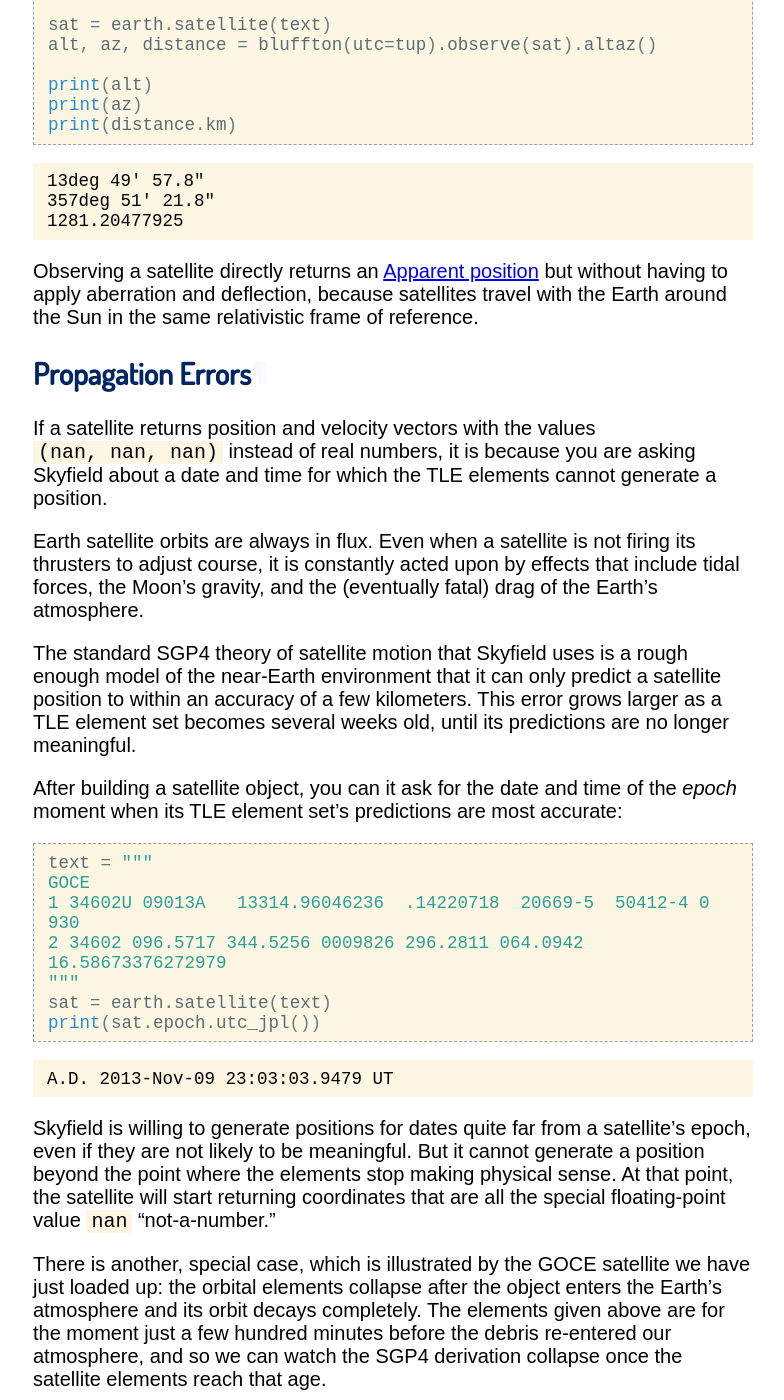
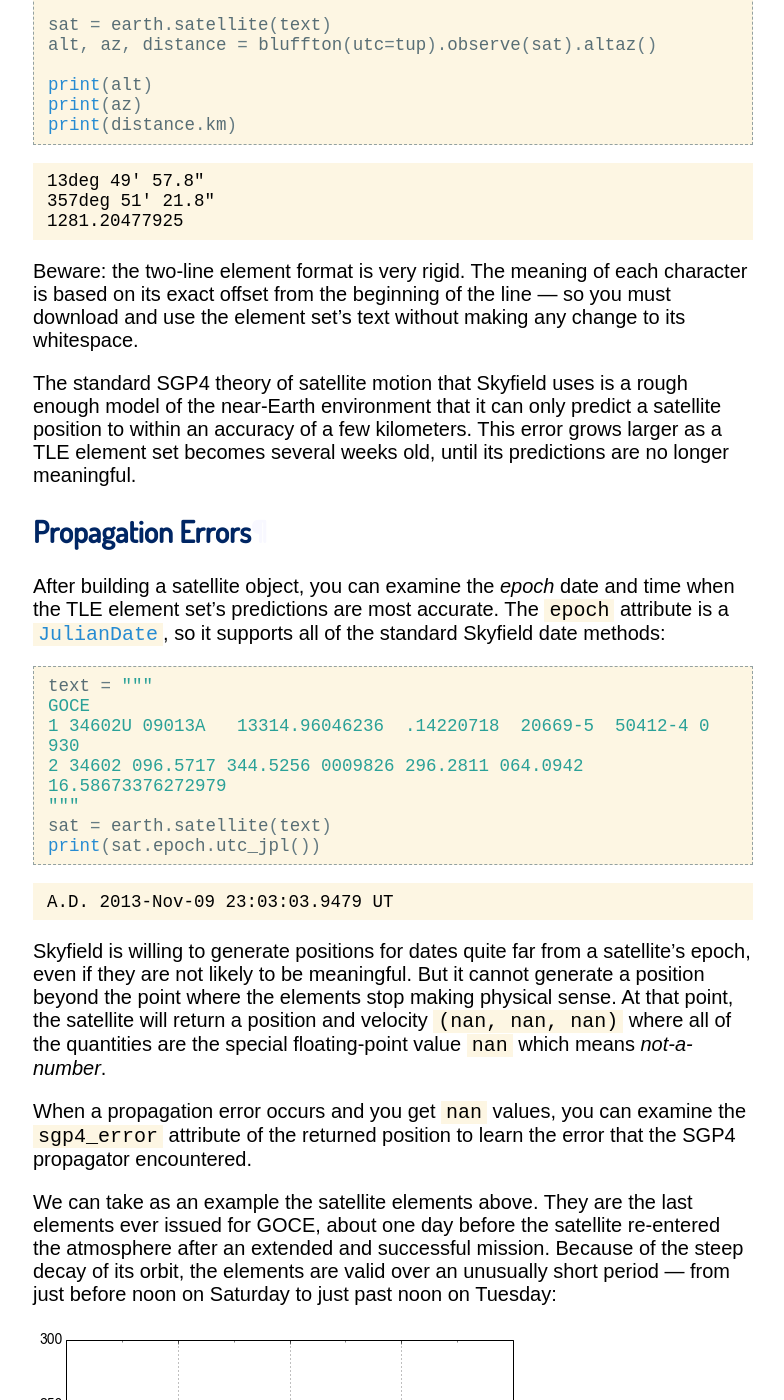
Before and after one commit to skyfielders/python-skyfield, a Sphinx documentation site: the page built from skyfield/documentation/earth-satellites.rst, in a window 1280 px wide and 1400 px high, scrolled down 602 px. Shown: the whole window, without its empty margins (247-1031 px from the left). Built offline with Sphinx 7.4.7, drawn with Linux system fonts in a browser that asks for light colours; some of the changed text lies outside the part shown.

Commit message:
Document how to see SGP4 propagation errors

```diff
--- a/skyfield/documentation/earth-satellites.rst
+++ b/skyfield/documentation/earth-satellites.rst
@@ -43,24 +43,11 @@
     357deg 51' 21.8"
     1281.20477925
 
-Observing a satellite directly returns an :ref:`apparent`
-but without having to apply aberration and deflection,
-because satellites travel with the Earth around the Sun
-in the same relativistic frame of reference.
-
-Propagation Errors
-==================
-
-If a satellite returns position and velocity vectors
-with the values ``(nan, nan, nan)`` instead of real numbers,
-it is because you are asking Skyfield about a date and time
-for which the TLE elements cannot generate a position.
-
-Earth satellite orbits are always in flux.
-Even when a satellite is not firing its thrusters to adjust course,
-it is constantly acted upon by effects
-that include tidal forces, the Moon’s gravity,
-and the (eventually fatal) drag of the Earth’s atmosphere.
+Beware: the two-line element format is very rigid.
+The meaning of each character
+is based on its exact offset from the beginning of the line —
+so you must download and use the element set’s text
+without making any change to its whitespace.
 
 The standard SGP4 theory of satellite motion that Skyfield uses
 is a rough enough model of the near-Earth environment
@@ -69,10 +56,14 @@
 This error grows larger as a TLE element set becomes several weeks old,
 until its predictions are no longer meaningful.
 
+Propagation Errors
+==================
+
 After building a satellite object,
-you can it ask for the date and time
-of the *epoch* moment when its TLE element set’s predictions
-are most accurate:
+you can examine the *epoch* date and time
+when the TLE element set’s predictions are most accurate.
+The ``epoch`` attribute is a :class:`JulianDate`,
+so it supports all of the standard Skyfield date methods:
 
 .. testcode::
 
@@ -93,63 +84,66 @@
 even if they are not likely to be meaningful.
 But it cannot generate a position
 beyond the point where the elements stop making physical sense.
-At that point, the satellite will start returning coordinates
-that are all the special floating-point value ``nan`` “not-a-number.”
+At that point, the satellite will return a position and velocity
+``(nan, nan, nan)`` where all of the quantities
+are the special floating-point value ``nan`` which means *not-a-number*.
 
-There is another, special case,
-which is illustrated by the GOCE satellite we have just loaded up:
-the orbital elements collapse
-after the object enters the Earth’s atmosphere
-and its orbit decays completely.
-The elements given above are for the moment just a few hundred minutes
-before the debris re-entered our atmosphere,
-and so we can watch the SGP4 derivation collapse
-once the satellite elements reach that age.
+When a propagation error occurs and you get ``nan`` values,
+you can examine the ``sgp4_error`` attribute of the returned position
+to learn the error that the SGP4 propagator encountered.
 
-Starting 300 minutes after at the TLE element set’s epoch moment,
-we can stride forward in 100 minute increments
-by passing a the standard ``utc`` tuple
-as described in :ref:`date-arrays`:
+We can take as an example the satellite elements above.
+They are the last elements ever issued for GOCE,
+about one day before the satellite re-entered the atmosphere
+after an extended and successful mission.
+Because of the steep decay of its orbit,
+the elements are valid over an unusually short period —
+from just before noon on Saturday to just past noon on Tuesday:
 
-x.. testcode::
+.. image:: _static/goce-decay.png
 
-    year, month, day, hour, minute, second = sat.epoch.utc
-    offsets = [100, 200, 300, 400, 500, 600]
-    # offsets = range(-100, -90)
-    jd = JulianDate(utc=(year, month, day, hour, minute-1000))
-    geocentric = sat.gcrs(jd)
+By asking for GOCE’s position just before or after this window,
+we can learn about the propagation errors
+that are limiting this TLE set’s predictions:
 
-    x, y, z = geocentric.position.km
-    print(jd.utc_jpl())
-    print(x)
+.. testcode::
 
-x.. testoutput::
-
-
-
-x.. testcode::
-
-    ra, dec, distance = geocentric.radec(epoch='date')
-    print(ra.hms())
-
-x.. testoutput::
-
-
-
-x.. testcode::
-
+    geocentric = sat.gcrs(utc=(2013, 11, 9))
+    print('Before:')
+    print(geocentric.position.km)
     print(geocentric.sgp4_error)
 
-x.. testoutput::
+    geocentric = sat.gcrs(utc=(2013, 11, 13))
+    print('\nAfter:')
+    print(geocentric.position.km)
+    print(geocentric.sgp4_error)
 
+.. testoutput::
 
+    Before:
+    [ nan  nan  nan]
+    mean eccentricity -0.001416 not within range 0.0 <= e < 1.0
 
-.. testsetup::
+    After:
+    [ nan  nan  nan]
+    mrt 0.997178 is less than 1.0 indicating the satellite has decayed
 
-    import numpy as np
-    np.set_printoptions(suppress=True, precision=4)
+If you use a Julian date array to ask about an entire range of dates,
+then ``sgp4_error`` will be a sequence filled in with ``None``
+whenever the SGP4 propagator was successful
+and otherwise recording the propagator error:
 
-.. testcleanup::
+.. testcode::
 
-    import numpy as np
-    np.set_printoptions(precision=8)
+    from pprint import pprint
+
+    geocentric = sat.gcrs(utc=(2013, 11, [9, 10, 11, 12, 13]))
+    pprint(geocentric.sgp4_error)
+
+.. testoutput::
+
+    ['mean eccentricity -0.001416 not within range 0.0 <= e < 1.0',
+     None,
+     None,
+     None,
+     'mrt 0.997178 is less than 1.0 indicating the satellite has decayed']
```
Also changed, not shown: skyfield/documentation/_static/goce-decay.png (added).
